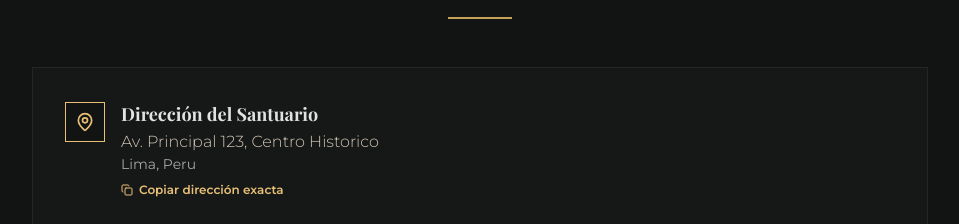
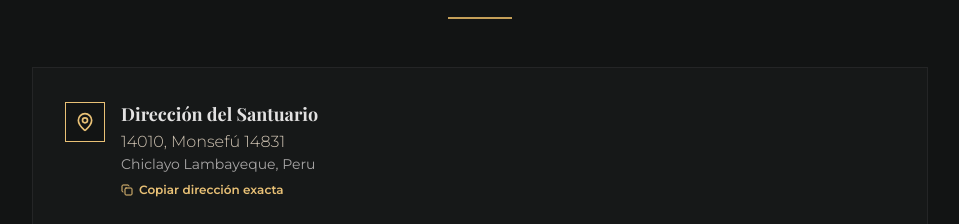
Before and after one commit to beybonglash-droid/WEB-BARBER, a React (Vite) app: page / in a window 1280 px wide. Shown: the part 6762-6986 px from the top of the page, without its empty margins (160-1119 px from the left). Built offline with nearby package versions, Linux system fonts and the light colour scheme; a web font is replaced by a local one.

Commit message:
Actualizar imágenes de la galería y bannerss

```diff
--- a/src/components/LocationSection.tsx
+++ b/src/components/LocationSection.tsx
@@ -19,6 +19,12 @@ export const LocationSection: React.FC<LocationSectionProps> = ({ onOpenBooking
   };
 
   const handleOpenExternalMap = (provider: 'google' | 'apple' | 'waze') => {
+    // Si hay una URL exacta provista en la config, la usamos para Google Maps
+    if (provider === 'google' && SHOP_INFO.mapUrl && SHOP_INFO.mapUrl.trim() !== '') {
+      window.open(SHOP_INFO.mapUrl, '_blank');
+      return;
+    }
+
     const encoded = encodeURIComponent(SHOP_INFO.fullAddress);
     if (provider === 'google') {
       window.open(`https://www.google.com/maps/search/?api=1&query=${encoded}`, '_blank');
--- a/src/config/contact.ts
+++ b/src/config/contact.ts
@@ -21,6 +21,7 @@ export const CONTACT = {
   // Formato: codigo de pais + numero SIN espacios ni simbolos
   // Ejemplo Peru (+51): '51948847159'
   // Ejemplo Mexico (+52): '525512345678'
+
   // ------------------------------------------------------------
   whatsappNumber: '51948847159',
 
@@ -42,9 +43,14 @@ export const CONTACT = {
   // ------------------------------------------------------------
   // DATOS DEL LOCAL
   // ------------------------------------------------------------
-  address: 'Av. Principal 123, Centro Historico',
-  cityState: 'Lima, Peru',
+  address: '14010, Monsefú 14831',
+  cityState: 'Chiclayo Lambayeque, Peru',
   fullAddress: 'Av. Principal 123, Centro Historico, Lima, Peru',
+
+  // URL exacta de Google Maps (Coordenadas o link de compartir)
+  // Ejemplo: 'https://maps.app.goo.gl/...' o 'https://www.google.com/maps/place/...'
+  // Si lo dejas vacío (''), buscará por texto en el mapa
+  mapUrl: '',
 
   // ------------------------------------------------------------
   // HORARIOS
--- a/src/data/barberData.ts
+++ b/src/data/barberData.ts
@@ -247,6 +247,7 @@ export const SHOP_INFO = {
   address:         CONTACT.address,
   cityState:       CONTACT.cityState,
   fullAddress:     CONTACT.fullAddress,
+  mapUrl:          CONTACT.mapUrl,
   hours:           CONTACT.hours,
   social:          CONTACT.social,
 
```
